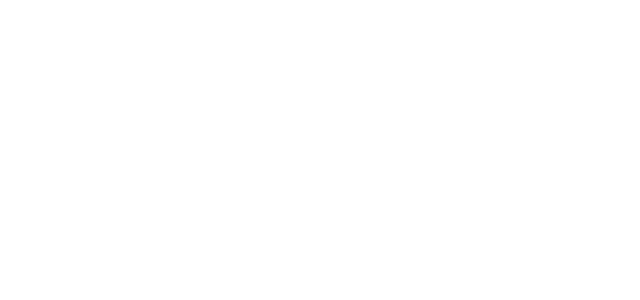
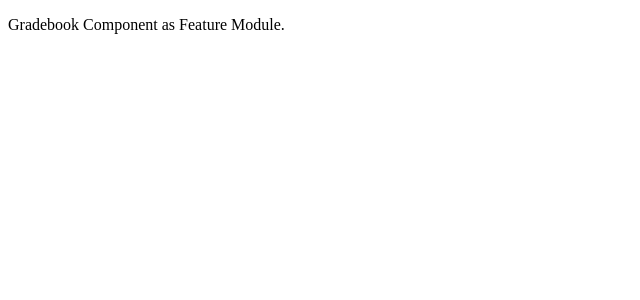
Before and after one commit to omarolivo/Gradebook, an Angular app: page / in a window 1280 px wide. Shown: the top 300 px of the page, without its empty margins (0-640 px from the left). Built offline with nearby package versions, Linux system fonts and the light colour scheme.

Commit message:
add gradebook component

```diff
--- a/src/app/app.component.html
+++ b/src/app/app.component.html
@@ -1 +1 @@
-<router-outlet></router-outlet>
+<gb-gradebook></gb-gradebook>
--- a/src/app/app.module.ts
+++ b/src/app/app.module.ts
@@ -3,6 +3,8 @@
 
 import { AppRoutingModule } from './app-routing.module';
 import { AppComponent } from './app.component';
+import { GradebookComponent } from './gradebook/gradebook.component';
+import { GradebookModule } from './gradebook/gradebook.module';
 
 @NgModule({
   declarations: [
@@ -10,6 +12,7 @@
   ],
   imports: [
     BrowserModule,
+    GradebookModule,
     AppRoutingModule
   ],
   providers: [],
--- /dev/null
+++ b/src/app/gradebook/gradebook.component.html
@@ -0,0 +1 @@
+<p>Gradebook Component as Feature Module.</p>
--- /dev/null
+++ b/src/app/gradebook/gradebook.component.ts
@@ -0,0 +1,14 @@
+import { Component, OnInit } from '@angular/core';
+
+@Component({
+  selector: 'gb-gradebook',
+  templateUrl: './gradebook.component.html'
+})
+export class GradebookComponent implements OnInit {
+
+  constructor() { }
+
+  ngOnInit() {
+  }
+
+}
```
Also changed, not shown: src/app/gradebook/gradebook.module.ts (+6 -1 lines).
